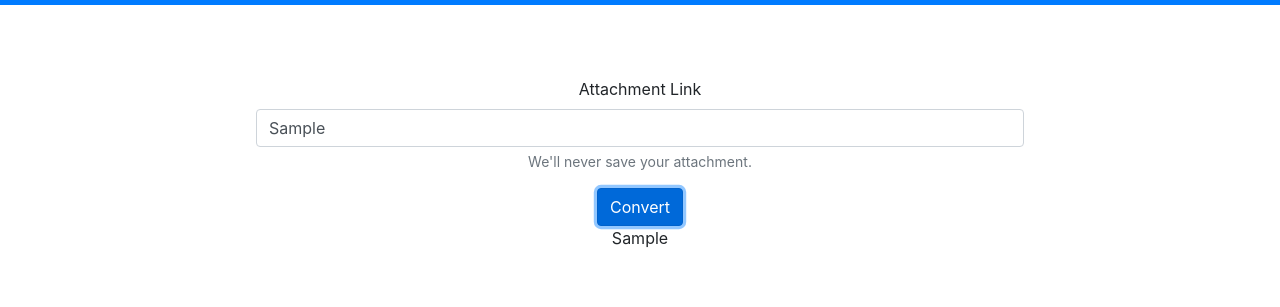
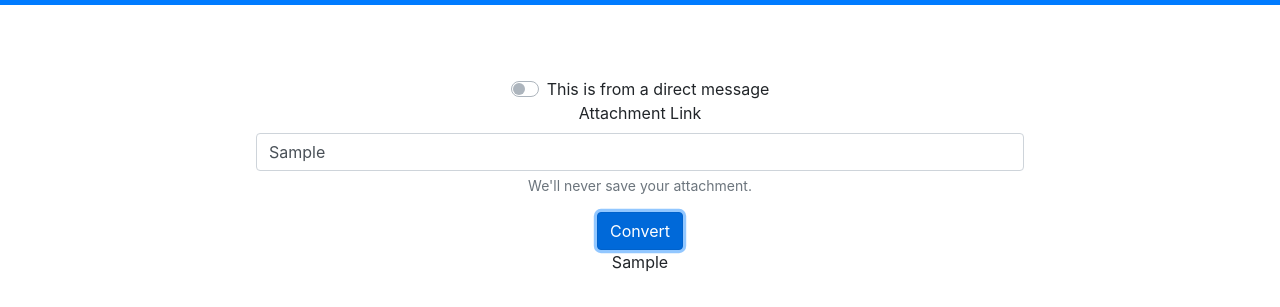
Before and after one commit to ribkix/imgtomsg, a plain HTML site: page index.html in a window 1280 px wide. Both pictures are taken after typing "Sample" into the empty fields and a click on the button "Convert". Shown: the part 51-358 px from the top of the page. Drawn offline with nearby package versions, Linux system fonts and the light colour scheme.

Commit message:
Update index.html

```diff
--- a/index.html
+++ b/index.html
@@ -19,6 +19,10 @@
     <center>
       <fieldset style="width:60%;">
         <div class="form-group">
+          <div class="custom-control custom-switch">
+            <input type="checkbox" class="custom-control-input" id="DM">
+            <label class="custom-control-label" for="DM">This is from a direct message</label>
+          </div>
           <label for="attachmentLink">Attachment Link</label>
           <input type="text" class="form-control" id="attachmentLink" aria-describedby="attachmentLinkHelp" placeholder="https://media.discordapp.net/attachments/651020737540259844/750429123272376379/unknown.png">
           <small id="attachmentLinkHelp" class="form-text text-muted">We'll never save your attachment.</small>
@@ -47,6 +51,10 @@
   }
 
   function convert(){
-    document.getElementById("result").innerHTML = document.getElementById("attachmentLink").value.replace("/" + removeFile(document.getElementById("attachmentLink").value),"").replace("media.","").replace("attachments/","").replace("discordapp.net","discord.com/channels");
+    if (!document.getElementById("DM").checked){
+      document.getElementById("result").innerHTML = document.getElementById("attachmentLink").value.replace("/" + removeFile(document.getElementById("attachmentLink").value),"").replace("media.","").replace("attachments/","").replace("discordapp.net","discord.com/channels");
+    } else {
+      document.getElementById("result").innerHTML = document.getElementById("attachmentLink").value.replace("/" + removeFile(document.getElementById("attachmentLink").value),"").replace("media.","").replace("attachments/","").replace("discordapp.net","discord.com/channels/@me");
+    }
   }
 </script>
```
